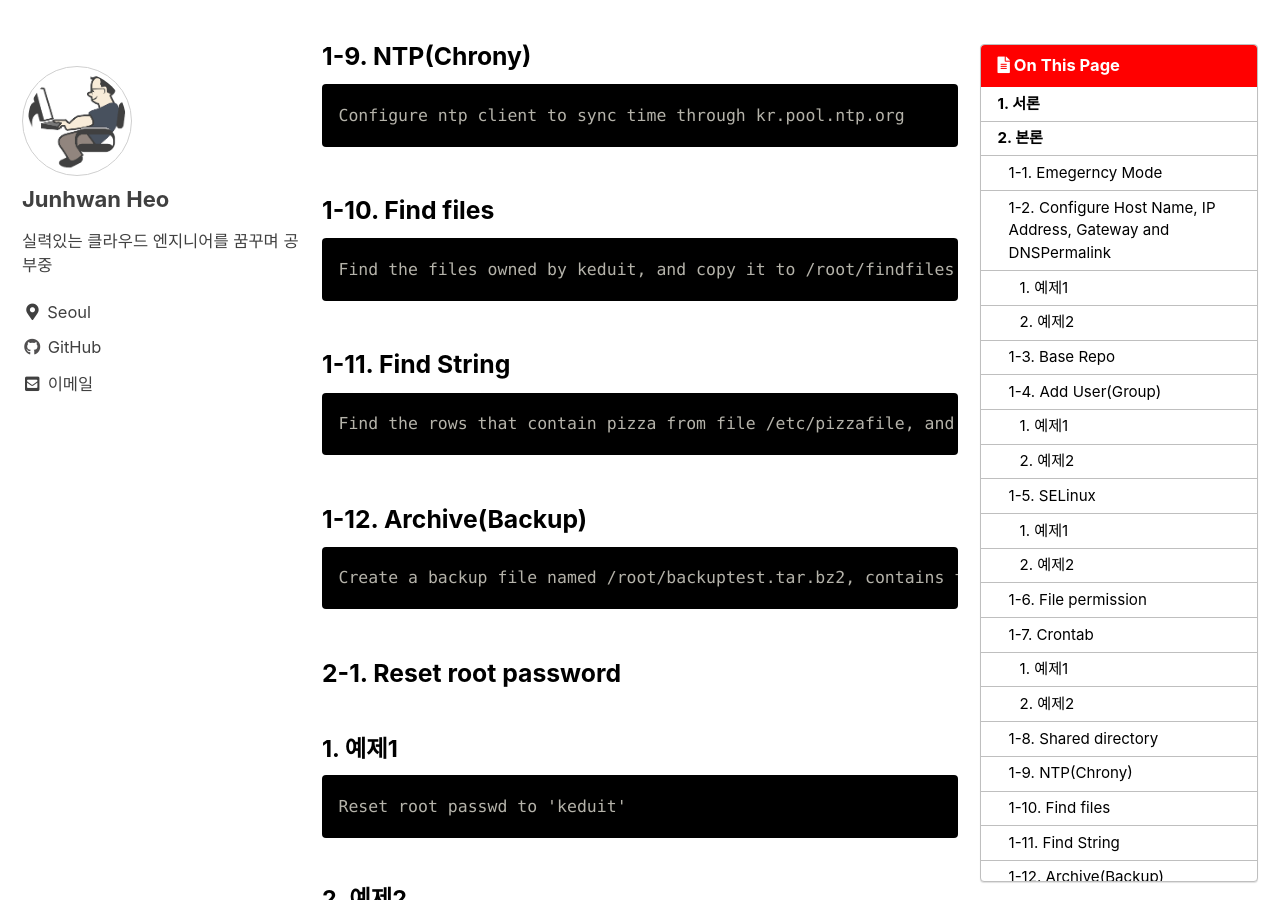
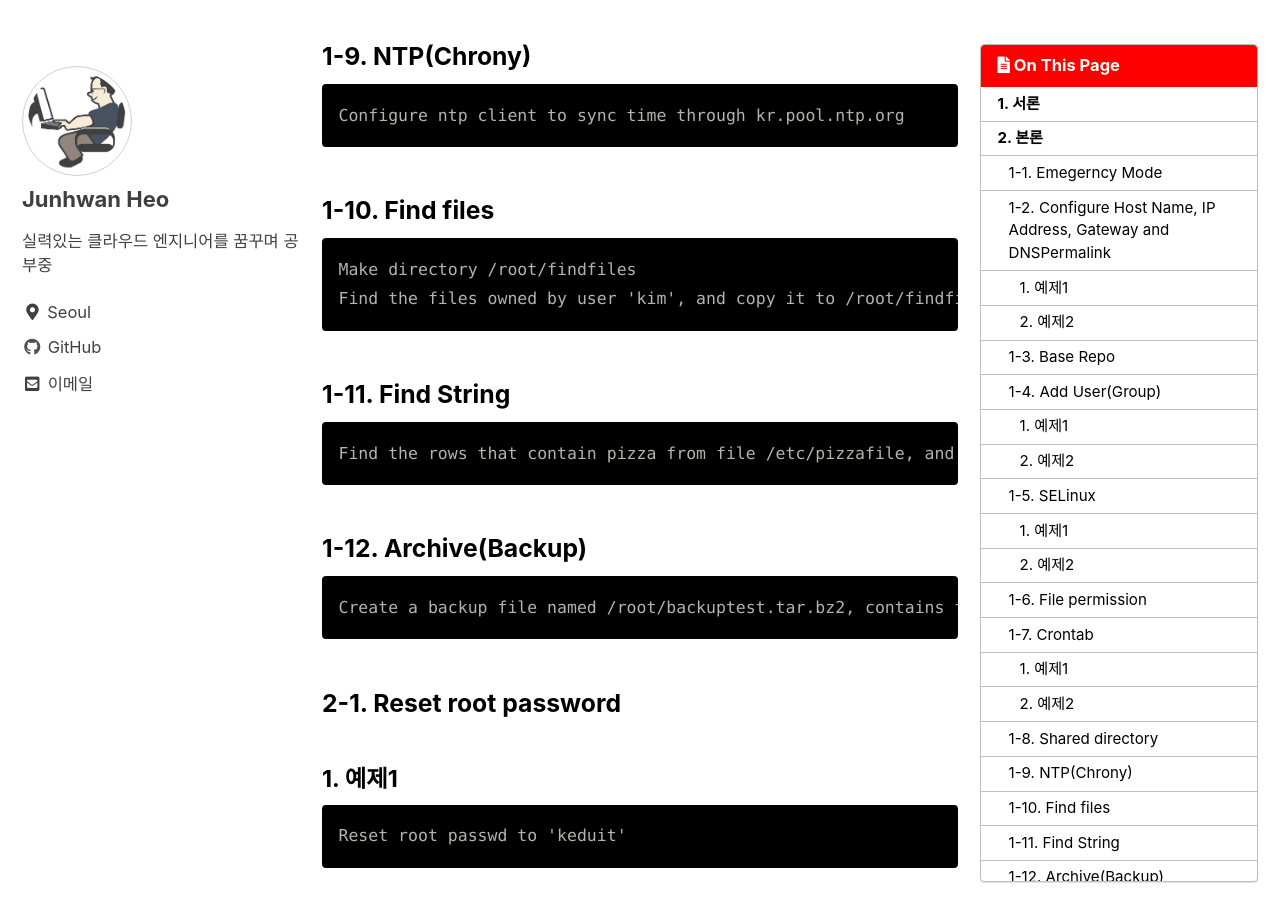
Before and after one commit to holeman4110/holeman4110.github.io, a Jekyll site: the page built from _posts/2023-02-19-rhcsa4.md, in a window 1280 px wide and 900 px high, scrolled down 3576 px. Built offline with Jekyll 4.4.1, drawn with Linux system fonts in a browser that asks for light colours; cached includes are drawn as plain includes; a script bundle is joined from its source files by our own code; comment, search, counter and statistics services are not loaded.

Commit message:
Update 2023-02-19-rhcsa4.md

````diff
--- a/_posts/2023-02-19-rhcsa4.md
+++ b/_posts/2023-02-19-rhcsa4.md
@@ -142,7 +142,8 @@ Configure ntp client to sync time through kr.pool.ntp.org
 ### 1-10. Find files
 
 ```
-Find the files owned by keduit, and copy it to /root/findfiles
+Make directory /root/findfiles
+Find the files owned by user 'kim', and copy it to /root/findfiles
 ```
 
 ### 1-11. Find String
````
